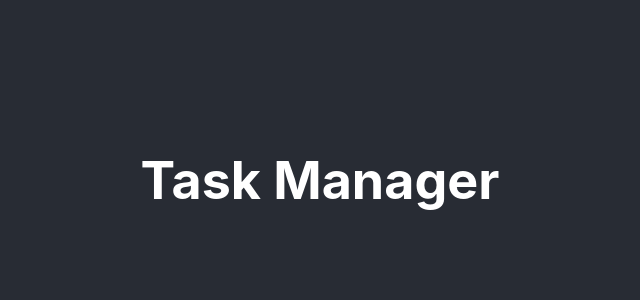
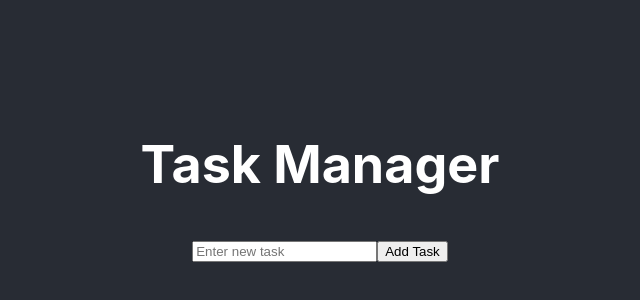
Before and after one commit to haleyfougere/task_manager, a React (Create React App) app: page / in a window 1280 px wide. Shown: the part 220-520 px from the top of the page, without its empty margins (320-960 px from the left). Built offline with nearby package versions, Linux system fonts and the light colour scheme; the HTML template or start-up script is replaced by a standard one.

Commit message:
updated title and favicon. Added input and button for new tasks

```diff
--- a/public/index.html
+++ b/public/index.html
@@ -24,7 +24,7 @@
       work correctly both with client-side routing and a non-root public URL.
       Learn how to configure a non-root public URL by running `npm run build`.
     -->
-    <title>React App</title>
+    <title>Task Manager</title>
   </head>
   <body>
     <noscript>You need to enable JavaScript to run this app.</noscript>
--- a/src/App.js
+++ b/src/App.js
@@ -2,9 +2,36 @@ import React, { useState } from 'react';
 import './App.css';
 
 function App() {
+  // State to manage tasks
+  // useState is a React Hook
+  const [tasks, setTasks] = useState([]); // tasks is a state variable, setTasks is a setter function
+  const [newTask, setNewTask] = useState(''); // holds text for a new task
+
+  // add a new task
+  const addTask = () => {
+    // trim to check if there is whitespace (or just spaces/empty task)
+    if (newTask.trim()) {
+      //if not an empty string
+      // add a new task to the array of tasks
+      setTasks([...tasks, {text: newTask, completed: false}]);
+      // reset the input field
+      setNewTask('');
+    }
+  };
+
   return (
     <div className='App-header'>
       <h1>Task Manager</h1>
+      {/* add task input text and button */}
+      <div className='task-input'>
+        <input
+          type='text'
+          value={newTask}
+          onChange={(e) => setNewTask(e.target.value)}
+          placeholder='Enter new task'
+        />
+        <button onClick={addTask}>Add Task</button>
+      </div>
     </div>
   );
 }
```
Also changed, not shown: 1 other file (tests, documents, lock files or other folders).
